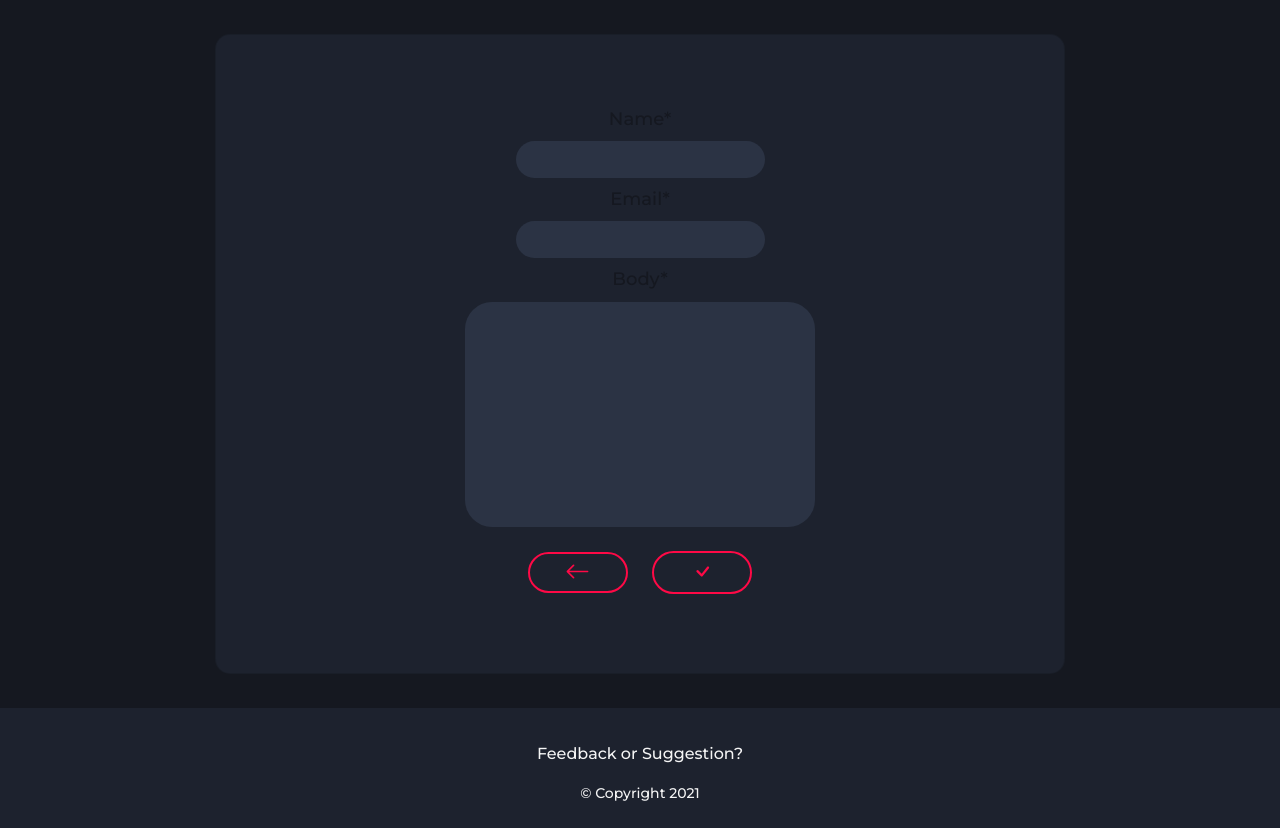
After one commit to aaronmills0/image-editor, a Django app: page /feedback/ in a window 1280 px wide. The commit adds this page. Run offline with Django 3.2, Linux system fonts and the light colour scheme; parts of the project's set-up code (start-up, migrations or seed data) failed here and were passed over; some libraries are stand-ins or nearby versions.

Commit message:
Added feedback form

```diff
--- a/image_editor/editor/forms.py
+++ b/image_editor/editor/forms.py
@@ -1,5 +1,5 @@
 from django import forms
-from .models import Image
+from .models import Image, Feedback
 from django.forms.widgets import RangeInput
 
 class ImageForm(forms.ModelForm):
@@ -7,7 +7,14 @@ class ImageForm(forms.ModelForm):
         model = Image
         fields = ('image',)
 
+class FeedbackForm(forms.ModelForm):
+    class Meta:
+        model = Feedback
+        fields = ('name', 'email', 'body')
+
 class DataForm(forms.Form):
+    horizontal_flip = forms.IntegerField(widget=RangeInput)
+    vertical_flip = forms.IntegerField(widget=RangeInput)
     grayscale = forms.IntegerField(widget=RangeInput)
     sepia = forms.IntegerField(widget=RangeInput)
     binarize = forms.IntegerField(widget=RangeInput)
--- a/image_editor/editor/models.py
+++ b/image_editor/editor/models.py
@@ -5,3 +5,15 @@ from django.conf import settings
 
 class Image(models.Model):
     image = models.ImageField(upload_to='tmp')
+
+class Feedback(models.Model):
+    name = models.CharField(max_length=80)
+    email = models.EmailField()
+    body = models.TextField()
+    created_on = models.DateTimeField(auto_now_add=True)
+
+    class Meta:
+        ordering =['created_on']
+
+    def __str__(self):
+        return 'Feedback {} by {}'.format(self.body, self.name)
--- a/image_editor/editor/urls.py
+++ b/image_editor/editor/urls.py
@@ -3,5 +3,6 @@ from django.urls import path
 
 urlpatterns = [
     path('', views.image_upload, name='upload'),
-    path('canvas/', views.canvas, name='canvas')
+    path('canvas/', views.canvas, name='canvas'),
+    path('feedback/', views.feedback, name='feedback')
 ]
--- a/image_editor/editor/views.py
+++ b/image_editor/editor/views.py
@@ -1,6 +1,6 @@
 from django.shortcuts import render, redirect
 from .models import Image
-from .forms import ImageForm, DataForm
+from .forms import ImageForm, DataForm, FeedbackForm
 import cv2 as cv
 import numpy as np
 from PIL import Image
@@ -35,6 +35,8 @@ def clear_tmp():
         except Exception as e:
             print("Failed to clear /tmp: {}".format(e))
     temp = {
+        "horizontal_flip": 0,
+        "vertical_flip": 0,
         "grayscale": 0,
         "sepia": 0,
         "binarize": 0,
@@ -73,7 +75,6 @@ def image_upload(request):
             img = form.save(commit=False)
             print(form)
             print(img)
-            img.save()
             img_name = form.cleaned_data.get('image')
             copy_img(img_name)
             print(img_name)
@@ -90,6 +91,8 @@ def canvas(request):
         form = DataForm(request.POST)
         if form.is_valid():
             data = {}
+            data.update({"horizontal_flip": form.cleaned_data.get("horizontal_flip")})
+            data.update({"vertical_flip": form.cleaned_data.get("vertical_flip")})
             data.update({"grayscale": form.cleaned_data.get("grayscale")})
             data.update({"sepia": form.cleaned_data.get("sepia")})
             data.update({"binarize": form.cleaned_data.get("binarize")})
@@ -112,6 +115,8 @@ def canvas(request):
     res = {
         'name': img_name,
         'form': form,
+        'horizontal_flip': temp.get('horizontal_flip'),
+        'vertical_flip': temp.get('vertical_flip'),
         'grayscale': temp.get('grayscale'),
         'sepia': temp.get('sepia'),
         'binarize': temp.get('binarize'),
@@ -124,3 +129,16 @@ def canvas(request):
         }
     print("Res: {}".format(res))
     return render(request, template_name, res)
+
+def feedback(request):
+    template_name = 'feedback.html'
+    new_feedback = None
+    if request.method == 'POST':
+        feedback_form = FeedbackForm(data=request.POST)
+        if feedback_form.is_valid():
+            new_feedback = feedback_form.save(commit=False)
+            new_feedback.save()
+    else:
+        feedback_form = FeedbackForm()
+
+    return render(request, template_name, {'form': feedback_form, 'new_feedback': new_feedback})
--- a/image_editor/image_editor/settings.py
+++ b/image_editor/image_editor/settings.py
@@ -45,6 +45,7 @@ INSTALLED_APPS = [
     'django.contrib.sessions',
     'django.contrib.messages',
     'django.contrib.staticfiles',
+    'crispy_forms',
 ]
 
 MIDDLEWARE = [
--- a/image_editor/static/styles/style.css
+++ b/image_editor/static/styles/style.css
@@ -211,6 +211,10 @@ input[type="file"] {
     vertical-align: baseline;
 }
 
+.bi-check {
+    font-size: 25px;
+}
+
 .sidebar-icon {
     font-size: 24px;
     vertical-align: middle;
@@ -252,12 +256,35 @@ input[type="file"] {
 }
 
 .copyright-text {
+    align-self: center;
     font-size: 14px;
+    text-decoration: none;
+    color: var(--light-color);
+}
+
+.feedback-text {
+    font-size: 16px;
+    transition: 0.5s;
+    text-decoration: none;
+    color: var(--light-color);
+}
+
+.feedback-text:hover {
+    color: var(--primary-color);
+    transition: 0.5s;
 }
 
 .sidenav a:hover {
     color: var(--primary-color);
-    transition: 0.3s;
+    transition: 0.5s;
+}
+
+.submit-form {
+    background-color: var(--secondary-color);
+}
+
+.submit-back {
+    background-color: var(--secondary-color);
 }
 
 @media screen and (max-height: 450px) {
@@ -287,19 +314,19 @@ input[type="file"] {
     font-size: 20px;
     color: var(--light-color);
     display: block;
-    transition: 0.3s;
+    transition: 0.5s;
     position: relative;
 }
 
 .sidebar-option {
     color: var(--light-color);
     padding-left: 30px;
-    transition: 0.3s;
+    transition: 0.5s;
 }
 
 .sidebar-option:hover {
     color: var(--primary-color);
-    transition: 0.3s;
+    transition: 0.5s;
 }
 
 .btn-transparent,  .btn-transparent:focus, .btn-transparent:active, .btn-transparent.active, .open>.dropdown-toggle.btn-transparent {
@@ -379,3 +406,55 @@ label {
     background: var(--secondary-color);
     height: 20px;
 }
+
+.textinput, .emailinput {
+    background-color: var(--tertiary-color);
+    color: var(--light-color);
+    border: none;
+    box-shadow: none;
+    border-radius: 3em;
+}
+
+.textarea {
+    background-color: var(--tertiary-color);
+    color: var(--light-color);
+    border: none;
+    box-shadow: none;
+    border-radius: 1.5em;
+}
+
+.textinput:active, .emailinput:active, .textarea:active, .textinput:focus, .emailinput:focus, .textarea:focus {
+    border: none;
+    box-shadow: none;
+    outline: none;
+}
+
+input[type="text"] {
+    outline: none;
+}
+
+input[type="email"] {
+    outline: none;
+}
+
+input {
+    padding: 5px;
+    padding-left: 15px;
+    padding-right: 15px;
+}
+
+textarea {
+    width: 350px;
+    height: 225px;
+    outline: none;
+    resize: none;
+    padding: 10px;
+    padding-left: 20px;
+    padding-right: 20px;
+}
+
+.alert.alert-success {
+    background-color: var(--secondary-color);
+    color: var(--primary-color);
+    border: 2px solid var(--primary-color);
+}
--- a/image_editor/templates/base.html
+++ b/image_editor/templates/base.html
@@ -17,14 +17,22 @@
         {% endblock content %}
         <div class="top-padding-small"></div>
         <footer>
-          <nav class="navbar navbar-footer">
-              <div class="row d-flex justify-content-center">
-                <div class="col-md-12 text-center">
-                  <div class="container-fluid align-items-center justify-content-center">
-                    <p class="copyright-text">© Copyright 2021</p>
-                  </div>
+          <nav class="navbar navbar-footer flex-column">
+            <div class="top-padding-small"></div>
+            <div class="row d-flex justify-content-center">
+              <div class="col-md-12 text-center">
+                <div class="container-fluid align-items-center justify-content-center">
+                  <a class="feedback-text" href="{% url 'feedback' %}">Feedback or Suggestion?</p>
                 </div>
               </div>
+            </div>
+            <div class="row d-flex justify-content-center">
+              <div class="col-md-12 text-center">
+                <div class="container-fluid align-items-center justify-content-center">
+                  <p class="copyright-text">© Copyright 2021</p>
+                </div>
+              </div>
+            </div>
           </nav>
         </footer>
     </body>
--- /dev/null
+++ b/image_editor/templates/feedback.html
@@ -0,0 +1,35 @@
+{% extends "base.html" %}
+{% block content %}
+{% load crispy_forms_tags %}
+
+<body>
+    <div class="row d-flex justify-content-center">
+        <div class="col-md-10 text-center my-auto">
+            <div class="container card upload-card align-items-center justify-content-center">
+                {% if new_feedback %}
+                <div class="alert alert-success mt-3" role="alert">
+                    Thank you for your feedback!
+                </div>
+                <div class="row d-flex justify-content-center">
+                    <div class="col">
+                        <a class="btn-custom mb-3 mt-3 submit-back" id="form-back-button" href="{% url 'upload' %}"><i class="bi-arrow-left"></i></a>
+                    </div>
+                </div>
+                {% else %}
+                <form method="post">
+                    {{ form | crispy }}
+                    {% csrf_token %}
+                    <div class="row d-flex justify-content-center">
+                        <div class="col">
+                            <a class="btn-custom mb-3 mt-3 submit-back" id="form-back-button" href="{% url 'upload' %}"><i class="bi-arrow-left"></i></a>
+                            <button type="submit" class="btn-custom mb-3 mt-3 submit-form"><i class="bi-check"></i></button>
+                        </div>
+                    </div>
+                </form>
+                {% endif %}
+            </div>
+        </div>
+    </div>
+</body>
+
+{% endblock content %}
```
Also changed, not shown: image_editor/editor/admin.py (+7 -1 lines), image_editor/editor/editor.py (+10 -0 lines), image_editor/templates/canvas.html (+10 -0 lines), image_editor/db.sqlite3, image_editor/editor/migrations/0004_feedback.py (added).
